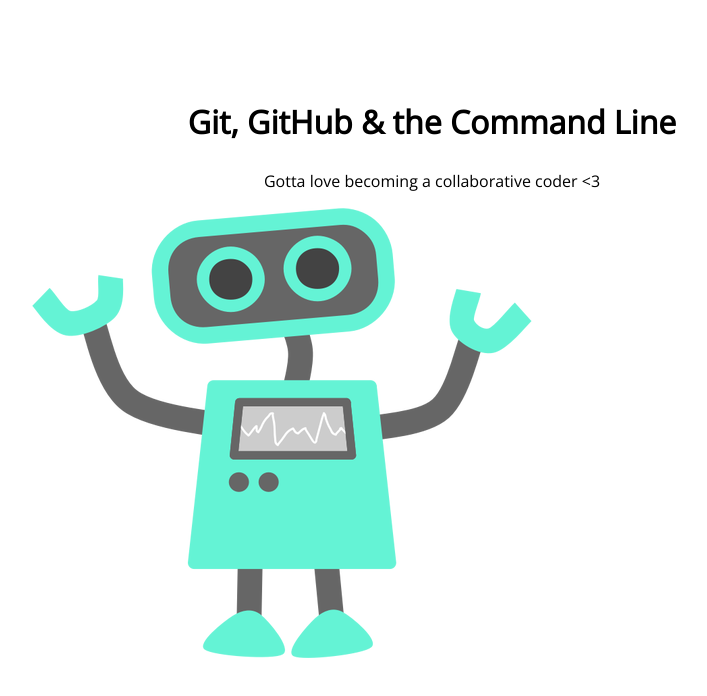
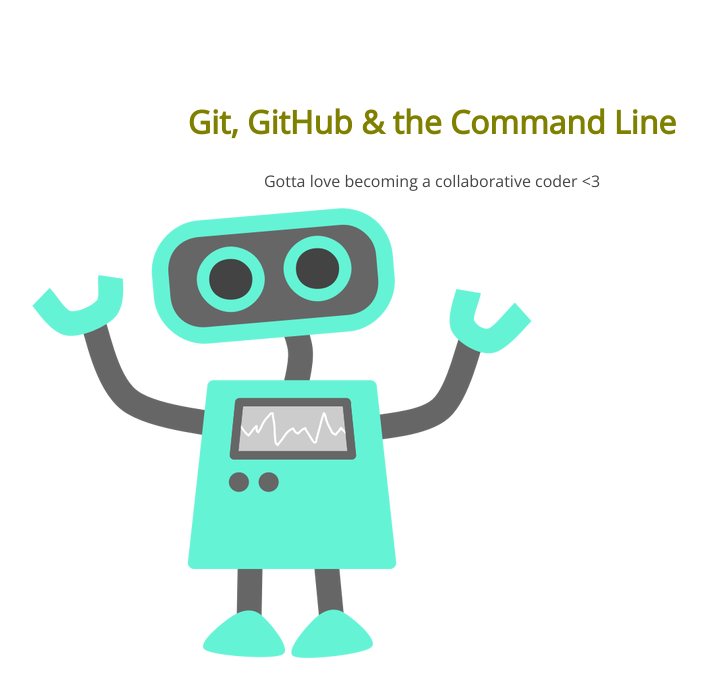
Before and after one commit to somefilbert/105-project, a plain HTML site: page index.html in a window 1280 px wide. Shown: the whole page, without its empty margins (208-915 px from the left). Drawn offline with nearby package versions, Linux system fonts and the light colour scheme.

Commit message:
changed section h1 color

```diff
--- a/css/style.css
+++ b/css/style.css
@@ -5,9 +5,10 @@
 section h1,
 section p {
 	text-align: center;
-	color: #olive;
+	color: #454545;
 }
 section h1 {
+	color: olive;
 	font: 32px 'Open Sans';
 	font-weight: bold;
 }
```
